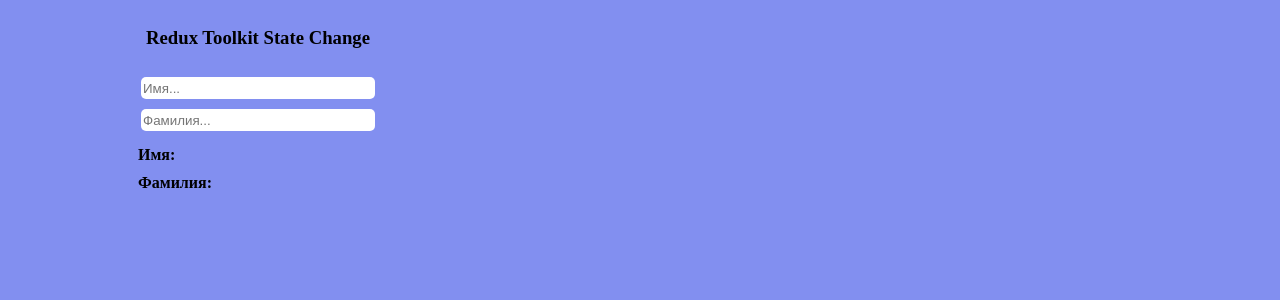
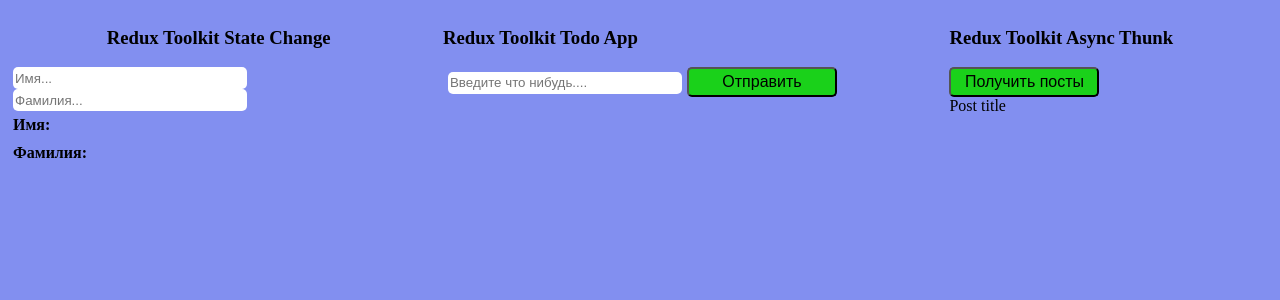
Before and after one commit to MikeSaburov/redux-toolkit, a React (Create React App) app: page / in a window 1280 px wide. Shown: the top 300 px of the page. Built offline with nearby package versions, Linux system fonts and the light colour scheme.

Commit message:
Добавил комопоненты ждля остальных блоков, накатил стили

```diff
--- a/src/App.css
+++ b/src/App.css
@@ -2,10 +2,24 @@
   background-color: #828ff0;
 }
 
-.App {
+.app {
+  display: flex;
+  flex-direction: row;
+  justify-content: space-between;
 }
 
-.stateChange {
+input {
+  width: 230px;
+  height: 20px;
+  border: none;
+  border-radius: 5px;
+  margin-right: 5px;
+  margin-left: 5px;
+}
+
+.stateChange,
+.todoApp,
+.asyncThunk {
   width: 500px;
   display: flex;
   justify-content: space-between;
@@ -18,14 +32,6 @@
   width: 100%;
   text-align: center;
 }
-.stateChange input {
-  width: 230px;
-  height: 20px;
-  border: none;
-  border-radius: 5px;
-  margin-right: 5px;
-  margin-left: 5px;
-}
 
 .outputInfo {
   display: flex;
@@ -37,3 +43,11 @@
 .outputInfo h4 {
   margin: 5px;
 }
+
+button {
+  background-color: rgb(26, 209, 26);
+  border-radius: 5px;
+  width: 150px;
+  height: 30px;
+  font-size: 16px;
+}
--- a/src/App.js
+++ b/src/App.js
@@ -1,10 +1,21 @@
 import './App.css';
+import { Posts } from './components/rtat/Posts';
 import { ReduxStateChange } from './components/rtc/ReduxStateChange';
+import { Form } from './components/rtta/Form';
 
 function App() {
   return (
-    <div className="App">
-      <ReduxStateChange />
+    <div className="app">
+      <div className="stateChange ">
+        <ReduxStateChange />
+      </div>
+      <div className="todoApp">
+        <Form />
+      </div>
+
+      <div className="asyncThunk">
+        <Posts />
+      </div>
     </div>
   );
 }
--- /dev/null
+++ b/src/components/rtat/PostItem.jsx
@@ -0,0 +1,5 @@
+import React from 'react';
+
+export const PostItem = () => {
+  return <div>Post title</div>;
+};
--- /dev/null
+++ b/src/components/rtat/Posts.jsx
@@ -0,0 +1,12 @@
+import React from 'react';
+import { PostItem } from './PostItem';
+
+export const Posts = () => {
+  return (
+    <div>
+      <h3>Redux Toolkit Async Thunk</h3>
+      <button type="submit">Получить посты</button>
+      <PostItem />
+    </div>
+  );
+};
--- a/src/components/rtc/ReduxStateChange.jsx
+++ b/src/components/rtc/ReduxStateChange.jsx
@@ -4,7 +4,7 @@
 
 export const ReduxStateChange = () => {
   return (
-    <div className="stateChange">
+    <div className="blockOne">
       <h3>Redux Toolkit State Change</h3>
       <input type="text" placeholder="Имя..." />
       <input type="text" placeholder="Фамилия..." />
--- a/src/components/rtta/Form.jsx
+++ b/src/components/rtta/Form.jsx
@@ -1,5 +1,13 @@
 import React from 'react';
 
 export const Form = () => {
-  return <div>Form</div>;
+  return (
+    <div>
+      <h3>Redux Toolkit Todo App</h3>
+      <form onSubmit={(e) => e.preventDefault()}>
+        <input type="text" placeholder="Введите что нибудь...." />
+        <button type="submit">Отправить</button>
+      </form>
+    </div>
+  );
 };
```
